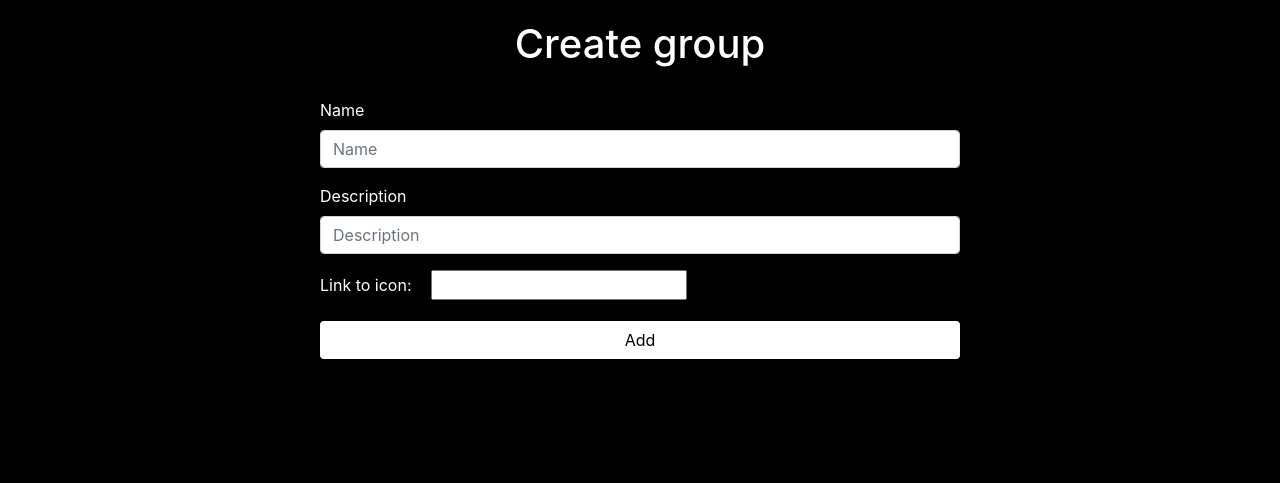
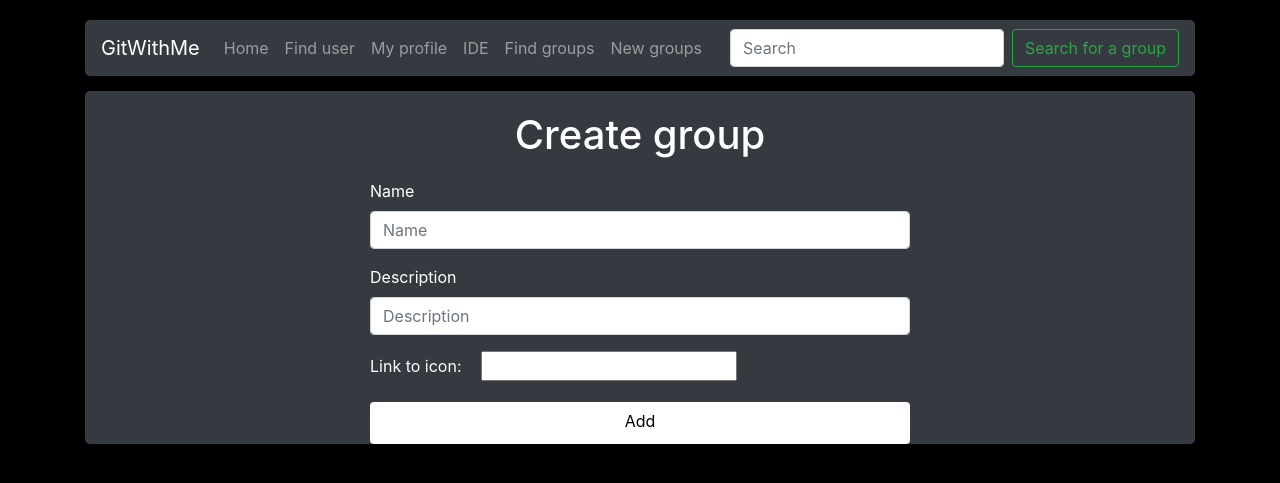
Before and after one commit to obeyurfate/GitWithMe, a Flask app: page /create_group in a window 1280 px wide. Shown: the top 483 px of the page. Run offline with Flask 2, Linux system fonts and the light colour scheme; some libraries are stand-ins or nearby versions.

Commit message:
Solved a few design issues, fix bug [nabar-search-with-enter] (working bad).
Log:
	modified:   app/routes.py
	modified:   app/static/styles/404.css
	modified:   app/static/styles/base.css
	modified:   app/static/styles/create_group.css
	modified:   app/static/styles/group_finder.css
	modified:   app/static/styles/user_finder.css
	modified:   app/templates/404.html
	modified:   app/templates/create_group.html
	modified:   app/templates/group_finder.html
	modified:   app/templates/includes/nav.html
	modified:   app/templates/index.html
	new file:   database/db.db
	modified:   run.py

```diff
--- a/app/static/styles/base.css
+++ b/app/static/styles/base.css
@@ -1,12 +1,22 @@
 body {
     background-color: black;
    }
-nav{
+nav {
     color: #ffff;
     border-radius: 5px;
 }
-main{
+main {
     margin-top:15px;
     border-radius: 5px;
     color:#ffff
 }
+
+.main-title {
+	margin: 0 auto;
+	padding-bottom: 10px;
+}
+
+.main-description-block {
+	margin: 15px;
+	padding-top: 15px;
+}
--- a/app/static/styles/create_group.css
+++ b/app/static/styles/create_group.css
@@ -14,9 +14,11 @@
 	background-color: white;
 	margin: 0 auto;
 	width: 100%;
+	padding-bottom: 10px;
 }
 
 h1 {
 	text-align: center;
-	margin-bottom: 30px;
+	padding-top: 20px;
+	margin-bottom: 20px;
 }
--- a/app/static/styles/group_finder.css
+++ b/app/static/styles/group_finder.css
@@ -8,6 +8,10 @@
 
 a:hover {
 	text-decoration:none;
+}
+
+p {
+	padding-bottom: 5px;
 }
 
 .finder_searchbox {
@@ -23,7 +27,7 @@
 
 .icons {
 	color: white;
-	background-color: black;
+	background-color: #343A40;
 	margin-top: 9px;
     text-align: center;
 }
--- a/app/static/styles/user_finder.css
+++ b/app/static/styles/user_finder.css
@@ -8,6 +8,10 @@
 
 a:hover {
 	text-decoration:none;
+}
+
+p {
+	padding-bottom: 5px;
 }
 
 .finder_searchbox {
@@ -23,7 +27,7 @@
 
 .icons {
 	color: white;
-	background-color: black;
+	background-color: #343A40;
 	margin-top: 9px;
     text-align: center;
 }
--- a/app/templates/create_group.html
+++ b/app/templates/create_group.html
@@ -1,3 +1,6 @@
+{% extends 'base.html' %}
+{% block content %}
+
 <!DOCTYPE html>
 <html lang="en">
 <head>
@@ -34,3 +37,5 @@
 </form>
 </body>
 </html>
+
+{% endblock %}
--- a/app/templates/group_finder.html
+++ b/app/templates/group_finder.html
@@ -51,7 +51,7 @@
     {% endfor %}
 </ul>
 {% else %}
-<p>No user with this nickname</p>
+<p>No group named like that</p>
 {% endif %}
 {% endif %}
 
--- a/app/templates/includes/nav.html
+++ b/app/templates/includes/nav.html
@@ -3,33 +3,38 @@
     <span class="navbar-toggler-icon"></span>
   </button>
   <div class="collapse navbar-collapse" id="navbarTogglerDemo01">
-    <a class="navbar-brand" href="http://127.0.0.1:5000">GitWithMe</a>
+    <a class="navbar-brand" href="/">GitWithMe</a>
     <ul class="navbar-nav mr-auto mt-2 mt-lg-0">
       <li class="nav-item">
-        <a class="nav-link" href="http://127.0.0.1:5000">Home<span class="sr-only">(current)</span></a>
+        <a class="nav-link" href="/">Home<span class="sr-only">(current)</span></a>
       </li>
       <li class="nav-item">
-        <a class="nav-link" href="http://127.0.0.1:5000/find_user">Find user</a>
+        <a class="nav-link" href="/find_user">Find user</a>
       </li>
         <li class="nav-item">
-        <a class="nav-link" href="http://127.0.0.1:5000/profile">My profile</a>
+        <a class="nav-link" href="/profile">My profile</a>
       </li>
         <li class="nav-item">
-        <a class="nav-link" href="http://127.0.0.1:5000/ide">IDE</a>
+        <a class="nav-link" href="/ide">IDE</a>
       </li>
-      <li><a class="nav-link" href="http://127.0.0.1:5000/find_groups">Find groups</a></li>
-      <li><a class="nav-link" href="http://127.0.0.1:5000/create_group">New groups</a></li>
+      <li><a class="nav-link" href="/find_groups">Find groups</a></li>
+      <li><a class="nav-link" href="/create_group">New groups</a></li>
     </ul>
-    <form class="form-inline my-2 my-lg-0">
-      <input class="form-control mr-sm-2" type="search" placeholder="Search" aria-label="Search" name="Search_text" id="Search_text">
+    <form target="_blank" class="form-inline my-2 my-lg-0" onsubmit="redirect()">
+      <input class="form-control mr-sm-2" type="search" placeholder="Search" aria-label="Search" name="Search_text" id="Search_text" onsubmit="redirect()">
     </form>
     <button class="btn btn-outline-success my-2 my-sm-0" type="submit" name="search" onclick="redirect()">
         Search for a group</button>
   </div>
     <script>
-function redirect(){
-var joined = "http://127.0.0.1:5000/find_user?search=" + document.getElementById("Search_text").value;
-window.location.href = joined;
-};
-</script>
+      function pass() {
+        return false;
+      }
+
+      function redirect() {
+        var joined = "/find_groups?search=" + document.getElementById("Search_text").value;
+        document.location = joined;
+        return false;
+      };
+    </script>
 </nav>
--- a/run.py
+++ b/run.py
@@ -3,4 +3,4 @@
 from app import app
 
 
-app.run()
+app.run(debug=True)
```
Also changed, not shown: app/routes.py (+6 -3 lines), app/static/styles/404.css (+8 -0 lines), app/templates/404.html (+4 -14 lines), app/templates/index.html (+5 -2 lines), database/db.db (added).
